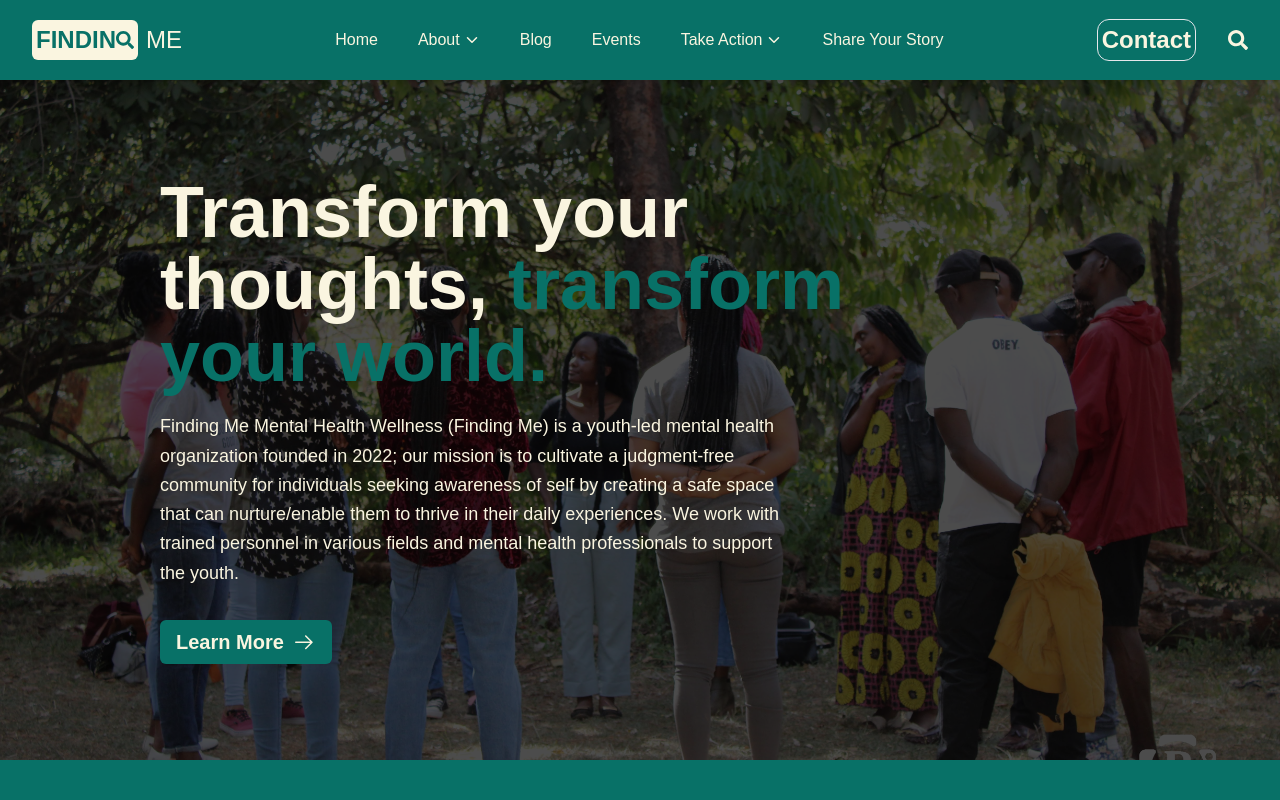
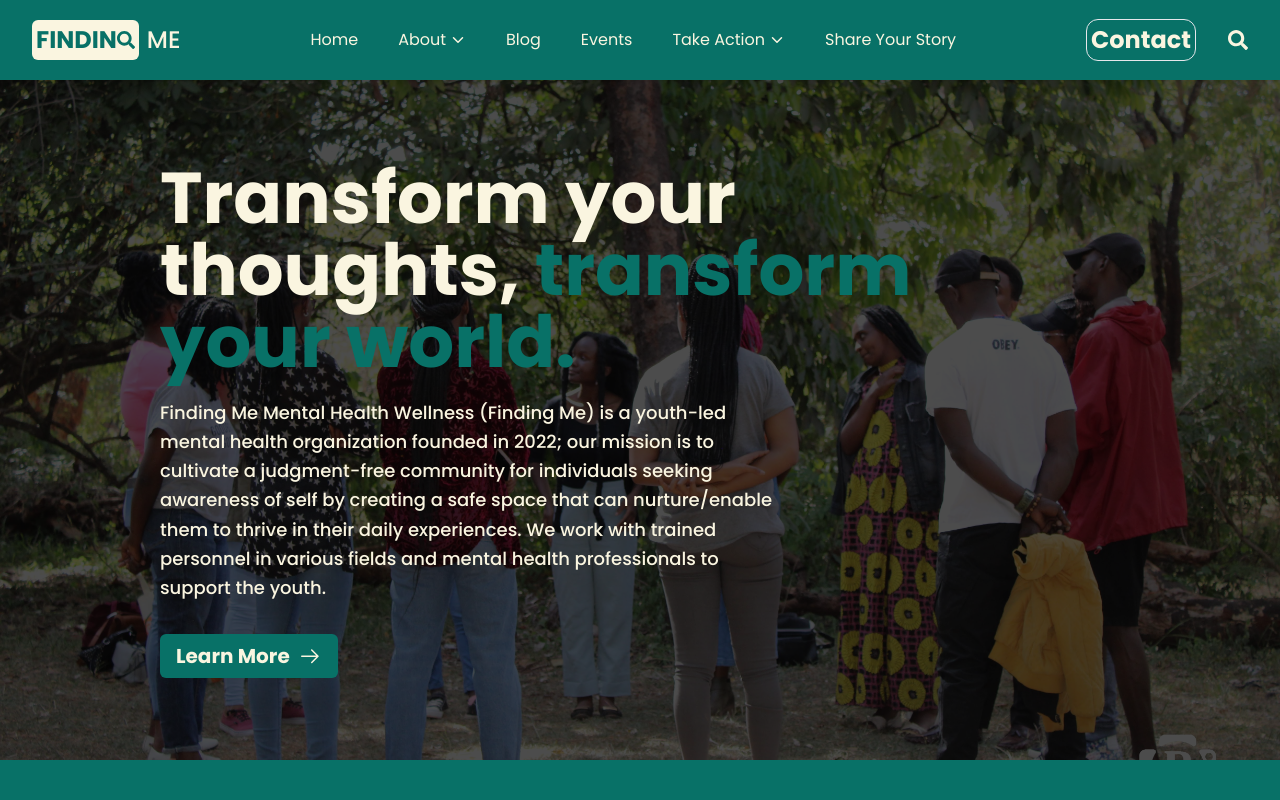
Before and after one commit to o-brayarn/finding-me, a React (Vite) app: page / in a window 1280 px wide. Shown: the top 800 px of the page. Built offline with nearby package versions, Linux system fonts and the light colour scheme.

Commit message:
add font-family

```diff
--- a/src/index.css
+++ b/src/index.css
@@ -1,7 +1,9 @@
+@import url("https://fonts.googleapis.com/css2?family=Poppins:ital,wght@0,100;0,200;0,300;0,400;0,500;0,600;0,700;0,800;0,900;1,100;1,200;1,300;1,400;1,500;1,600;1,700;1,800;1,900&display=swap");
 @tailwind base;
 @tailwind components;
 @tailwind utilities;
 
 body {
   background-color: #f5f5f5;
+  font-family: "Poppins";
 }
```
